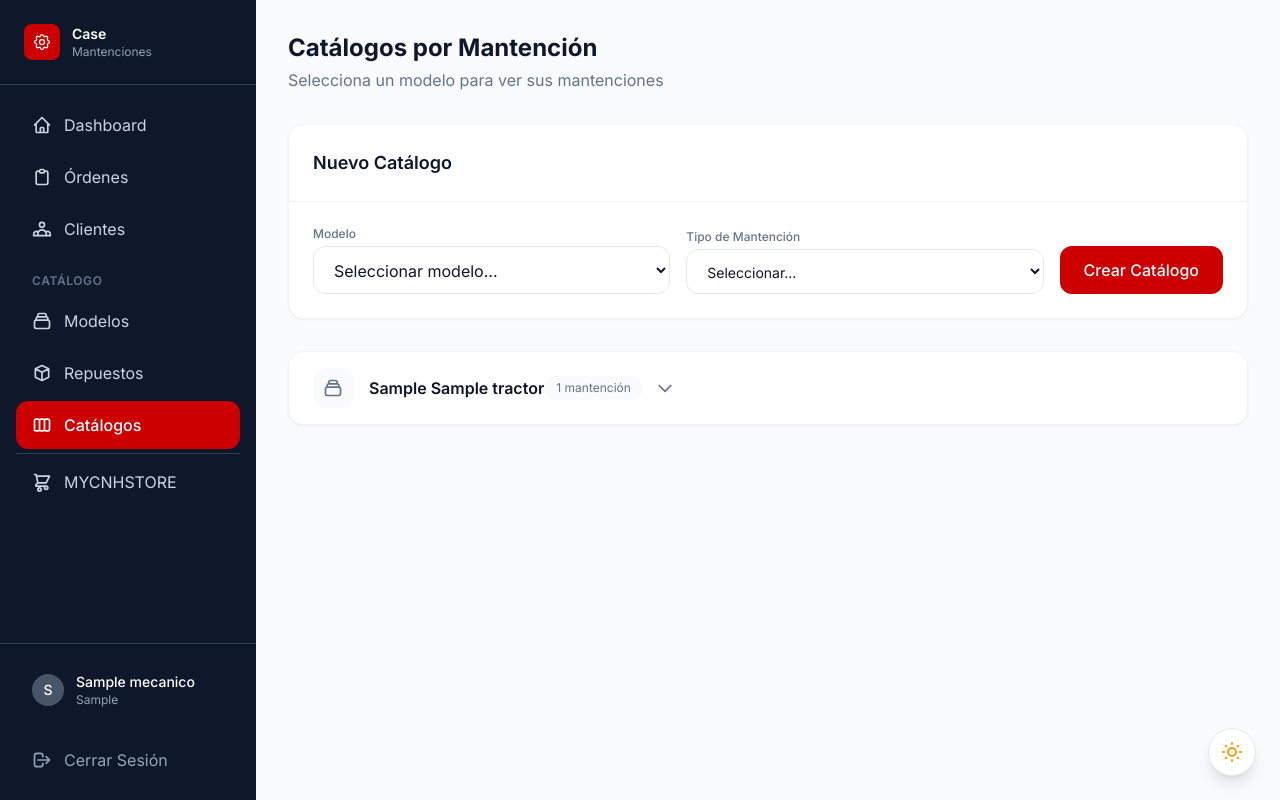
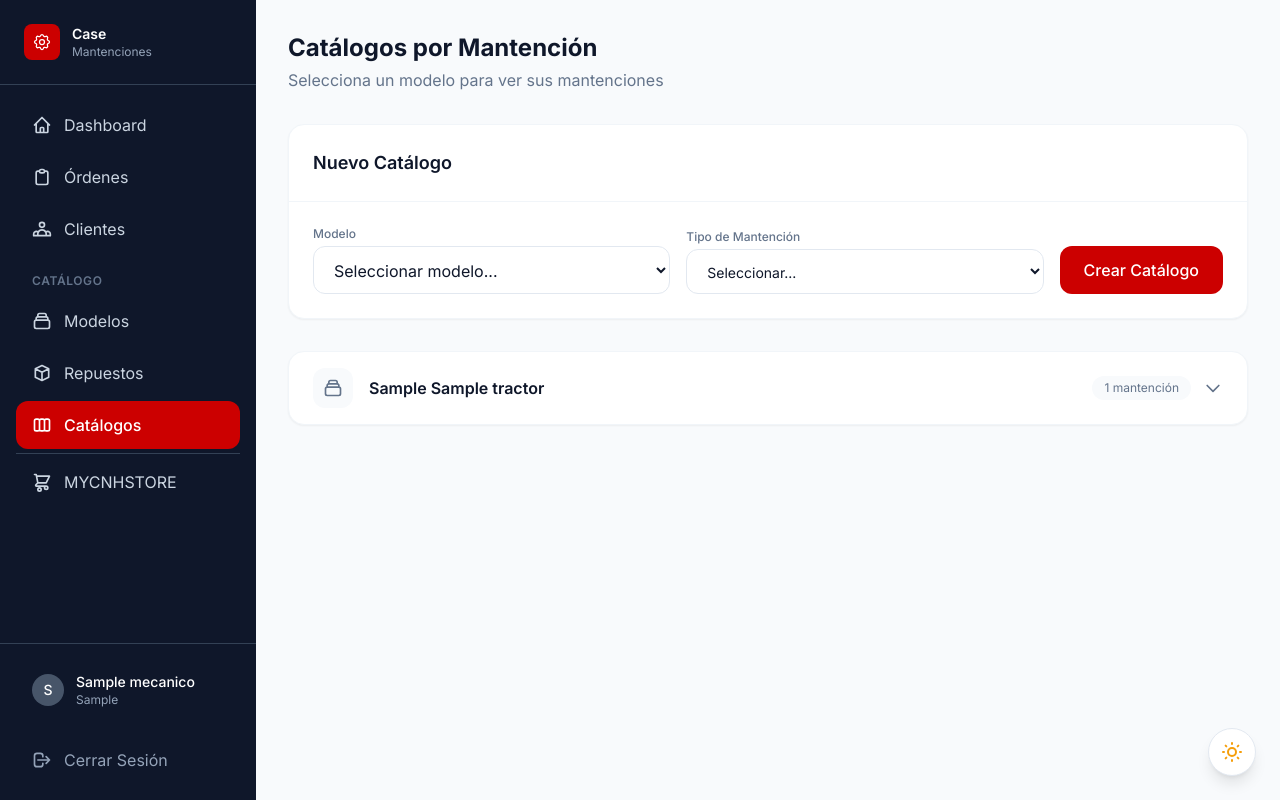
Before and after one commit to grosar03-maker/sistema-mantenciones, a Django app: template infrastructure/templates/mecanico/gestionar_catalogos.html in a window 1280 px wide. Run offline with Django 4.2, Linux system fonts and the light colour scheme; a user stored in the database is signed in; tables that the repository leaves empty hold one stand-in row (values such as "Sample post"); the template is opened without the code that fills it: values that come from a table or form of the project are taken from there, most other values are stand-ins (such as "Sample title", 1, 10 or a date in 2020); some libraries are stand-ins or nearby versions.

Commit message:
Restore flex container on model card header

```diff
--- a/infrastructure/templates/mecanico/gestionar_catalogos.html
+++ b/infrastructure/templates/mecanico/gestionar_catalogos.html
@@ -158,7 +158,7 @@
             {% for modelo in modelos %}
             {% with total_cat=modelo.catalogos.count %}
             <div class="bg-white dark:bg-slate-800 rounded-2xl border border-slate-100 dark:border-slate-700 shadow-sm overflow-hidden mb-4">
-                <div class="px-6 py-4">
+                <div class="flex items-center px-6 py-4">
                     <button type="button"
                         onclick="toggleModelo('modelo-{{ forloop.counter }}', this)"
                         class="flex items-center justify-between flex-1 hover:bg-slate-50 dark:hover:bg-slate-700/50 transition-colors duration-200 text-left">
```
